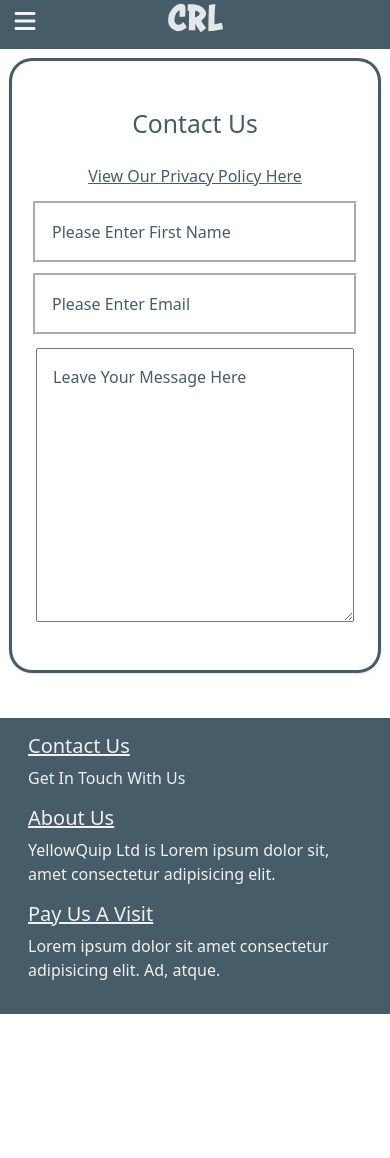
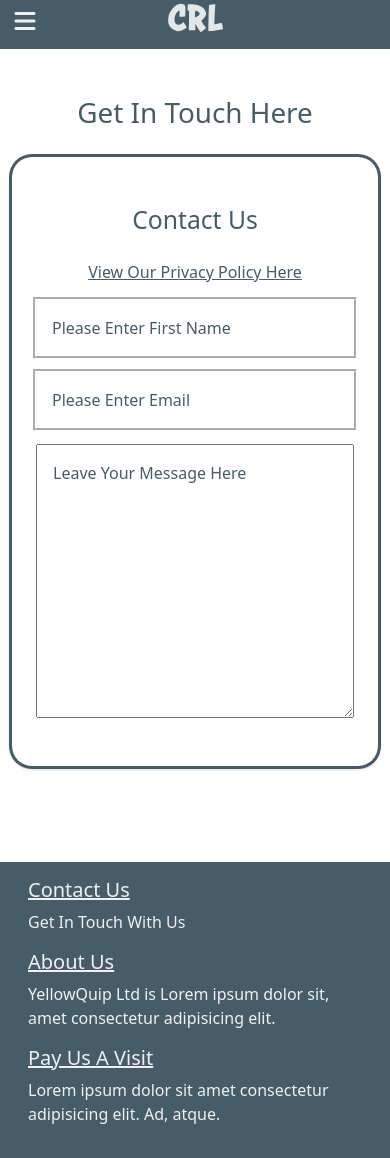
Before and after one commit to KhumboMunsaka/Camping-Website, a PHP site: page /Contact.php in a window 390 px wide. Before the commit the page ends 1014 px from the top, so only its background shows below. Run offline with PHP 8.4, Linux system fonts and the light colour scheme; some libraries are stand-ins or nearby versions.

Commit message:
making the sign-up forms work on iphone view

```diff
--- a/style.css
+++ b/style.css
@@ -187,6 +187,8 @@
   justify-content: center;
   align-items: center;
   height: 100%;
+  margin-bottom: 3em;
+  margin-top: 6em;
 }
 .sign form {
   display: flex;
```
